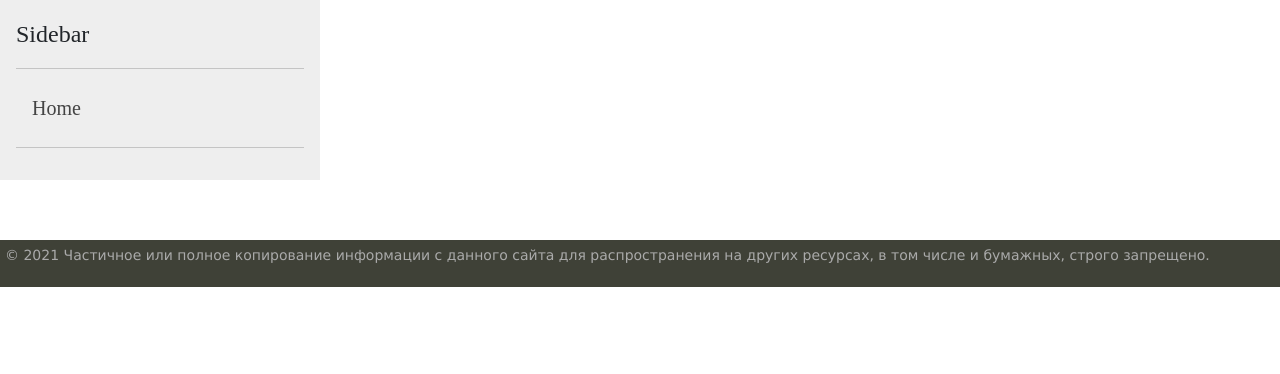
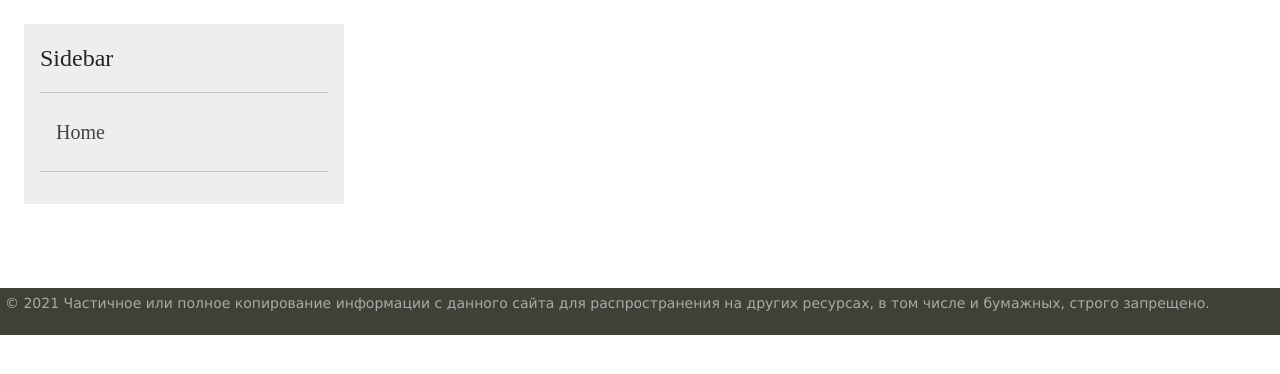
Before and after one commit to EgorKondratyev/site-shop-training, a Django app: page / in a window 1280 px wide. Shown: the part 62-436 px from the top of the page. Run offline with Django 4.2, Linux system fonts and the light colour scheme; data that the repository does not hold is empty.

Commit message:
update sidebar

```diff
--- a/shop/home/templates/home/base.html
+++ b/shop/home/templates/home/base.html
@@ -71,7 +71,7 @@
     <div class="row">
 
         <!-- Sidebar слева -->
-        <div class="col-lg-3 col-md-3 col-sm-3">
+        <div class="col-lg-3 col-md-3 col-sm-3 m-4">
             <div class="d-flex flex-column flex-shrink-0 p-3 sidebar-container">
                 <a href="{% url 'home' %}"
                    class="d-flex align-items-center mb-3 mb-md-0 me-md-auto link-dark text-decoration-none">
@@ -160,7 +160,7 @@
 
 
         <!-- Блок контента -->
-        <div class="col-lg-9 col-md-9 col-sm-9">
+        <div class="col-lg-8 col-md-8 col-sm-8">
             <div class="row">
                 {% block content %} {% endblock %}
             </div>
--- a/shop/shop/static/css/style.css
+++ b/shop/shop/static/css/style.css
@@ -43,7 +43,7 @@ body {
 
 /* block content */
 .card-img, .card-img-bottom, .card-img-top {
-    width: 50%;
+    width: 100%;
 }
 .row {
     --bs-gutter-x: 0rem;
@@ -51,6 +51,7 @@ body {
 /* end block content */
 
 
+/* block preloader */
 .preloader {
   /*фиксированное позиционирование*/
   position: fixed;
@@ -120,6 +121,7 @@ body {
 .loaded .preloader {
   display: none;
 }
+/* end block preloader */
 
 
 html, body {
```
